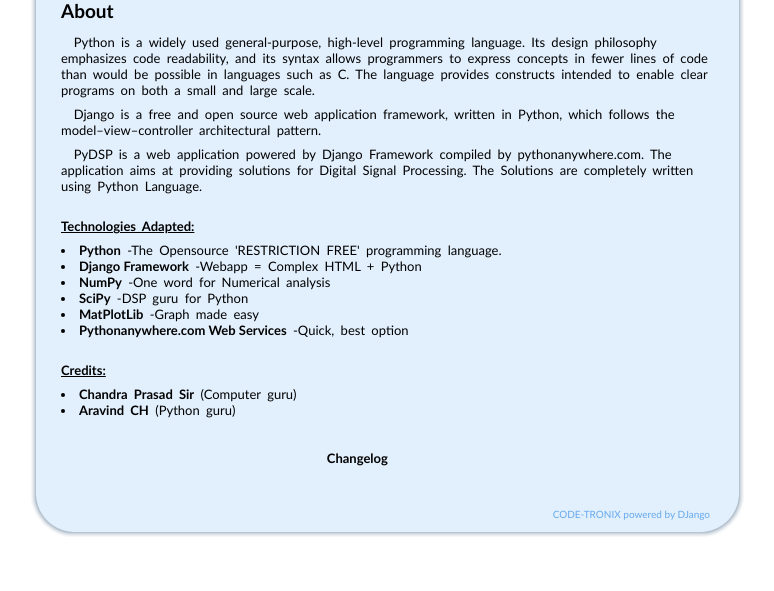
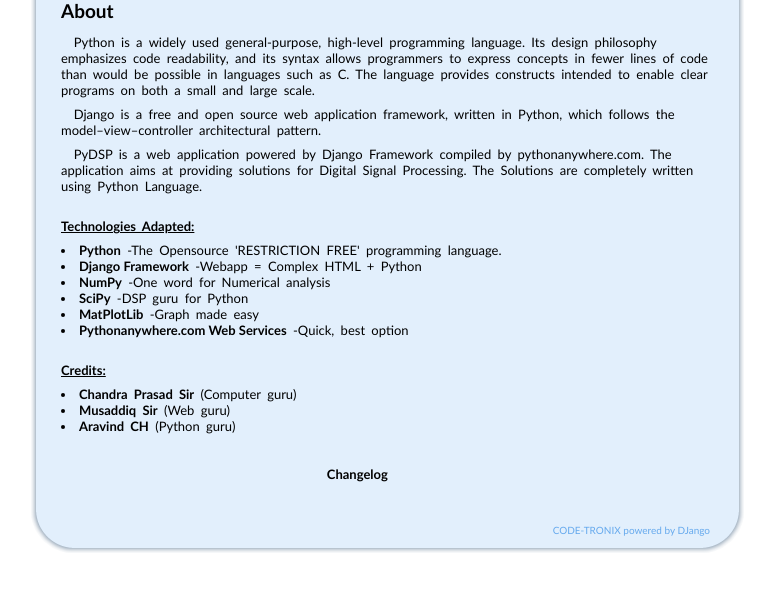
Before and after one commit to kingspp/PyDSP, a Django app: template myapp/templates/home_about.html in a window 1280 px wide. Shown: the part 178-769 px from the top of the page, without its empty margins (274-1048 px from the left). Run offline with Django 3.2, Linux system fonts and the light colour scheme; the template is opened without the code that fills it, so the values that code supplies are empty; parts of the project's set-up code (start-up, migrations or seed data) failed here and were passed over.

Commit message:
--Changed Credits

```diff
--- a/myapp/templates/home_about.html
+++ b/myapp/templates/home_about.html
@@ -31,6 +31,7 @@
 <u><b>Credits:</b></u>
 <p>
 <li><b>Chandra Prasad Sir</b> (Computer guru)
+<li><b>Musaddiq Sir</b> (Web guru)
 <li><b>Aravind CH</b> (Python guru)</p>
 
 <br>
```
Also changed, not shown: Changelog.txt.
